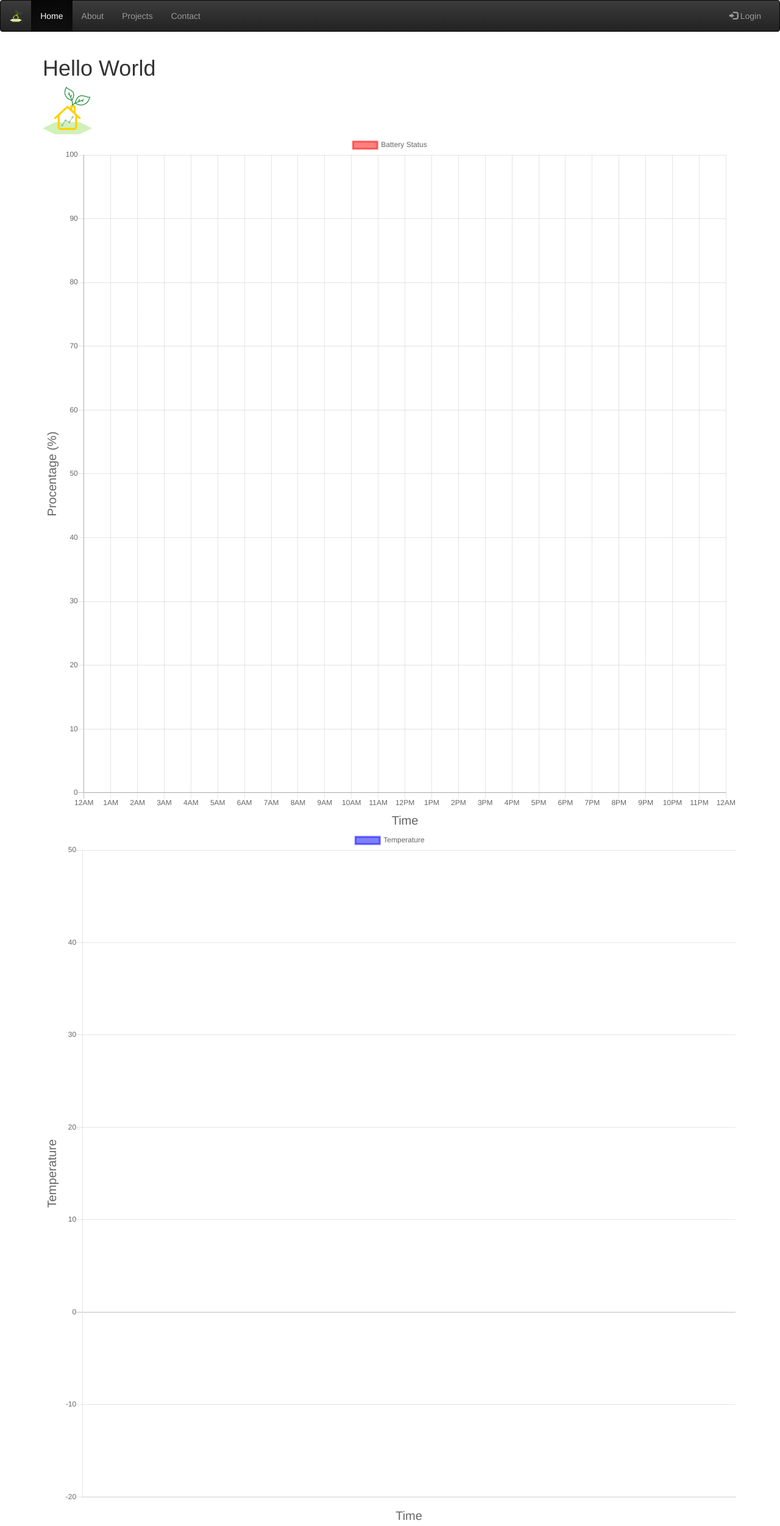
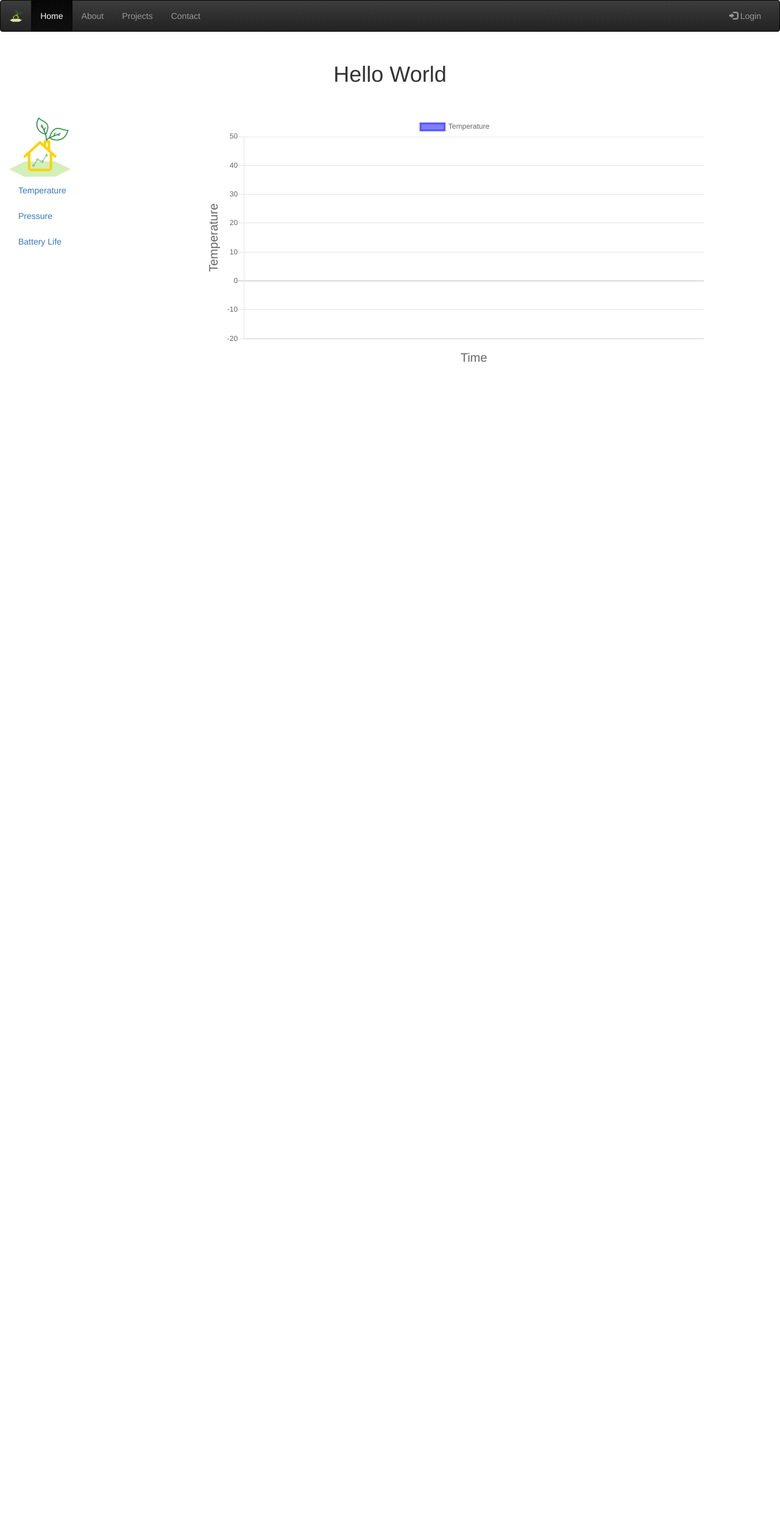
Before and after one commit to 15aber/IOTT-mini-project, a Django app: page / in a window 1280 px wide. Shown: the whole page at 61% size. After the commit the page ends 594 px from the top, so only its background shows below. Run offline with Django 3.2, Linux system fonts and the light colour scheme; data that the repository does not hold is empty; some libraries are stand-ins or nearby versions.

Commit message:
pretty stuff

```diff
--- a/djangoproject/urls.py
+++ b/djangoproject/urls.py
@@ -5,7 +5,7 @@ from django.contrib import admin
 admin.autodiscover()
 
 import mdata.views
-from mdata.views import HomeView, ChartData, handle_particle_hook, API
+from mdata.views import HomeView, ChartData, handle_particle_hook, API, TempView, BatteryView, PresView, ContactView, AboutView
 
 # To add a new path, first import the app:
 # import blog
@@ -19,7 +19,12 @@ urlpatterns = [
     #path("", hello.views.handle_particle_hook, name="index"),
     #path("db/", mdata.views.db, name="db"),
     path("admin/", admin.site.urls),
-    path("", HomeView.as_view(), name = "home"),
+    path("", TempView.as_view(), name = "home"),
+    path("charts/temp/", TempView.as_view()),
+    path("charts/battery/", BatteryView.as_view()),
+    path("charts/pres/", PresView.as_view()),
+    path("contact/", ContactView.as_view()),
+    path("about/", AboutView.as_view()),
     path('api/', API.as_view()),
     path('api/chart/data/', ChartData.as_view()),
     path('api/webhook/', mdata.views.handle_particle_hook, name='handle_particle_hook')
--- a/mdata/templates/mdata/base.html
+++ b/mdata/templates/mdata/base.html
@@ -7,10 +7,63 @@
     <meta http-equiv="X-UA-Compatible" content="IE=edge">
     <meta name="viewport" content="width=device-width, initial-scale=1">
 
-    <title>Django + Charts.js</title>
+    <title>IoTT Miniproject</title>
 
     {% include 'mdata/base/css.html' %}
     {% include 'mdata/base/bootstrap_defaults.html' %}
+
+    <style>
+        body{
+            background: -webkit-linear-gradient(left);
+        }
+        .contact-form{
+            background: #fff;
+            margin-top: 10%;
+            margin-bottom: 5%;
+            width: 70%;
+        }
+        .contact-form .form-control{
+            border-radius:1rem;
+        }
+        .contact-image{
+            text-align: center;
+        }
+        .contact-image img{
+            width: 100px;
+            margin-top: -3%;
+        }
+        .contact-form form{
+            padding: 14%;
+        }
+        .contact-form form .row{
+            margin-bottom: -7%;
+        }
+        .contact-form h3{
+            margin-bottom: 8%;
+            margin-top: -10%;
+            text-align: center;
+            color: #0062cc;
+        }
+        .contact-form .btnContact {
+            width: 50%;
+            border: none;
+            border-radius: 1rem;
+            padding: 1.5%;
+            background: #dc3545;
+            font-weight: 600;
+            color: #fff;
+            cursor: pointer;
+        }
+        .btnContactSubmit
+        {
+            width: 50%;
+            border-radius: 1rem;
+            padding: 1.5%;
+            color: #fff;
+            border: none;
+            cursor: pointer;
+        }
+        </style>
   </head>
   <body>
       <nav class="navbar navbar-inverse">
@@ -29,20 +82,28 @@
             </div>
             <div class="collapse navbar-collapse" id="myNavbar">
               <ul class="nav navbar-nav">
-                <li class="active"><a href="#">Home</a></li>
-                <li><a href="#">About</a></li>
+                <li class="active"><a href="/">Home</a></li>
+                <li><a href="/about/">About</a></li>
                 <li><a href="#">Projects</a></li>
-                <li><a href="#">Contact</a></li>
+                <li><a href="/contact/">Contact</a></li>
               </ul>
               <ul class="nav navbar-nav navbar-right">
-                <li><a href="#"><span class="glyphicon glyphicon-log-in"></span> Login</a></li>
+                <li><a href="admin/"><span class="glyphicon glyphicon-log-in"></span> Login</a></li>
               </ul>
             </div>
           </div>
         </nav>
-    <div class='container'>
-    {% block content %}
-    {% endblock content %}
+        <div>
+          <div >
+              {% block title %}
+              {% endblock title %}
+          </div>
+        </div>
+
+        {% block basecontent %}
+        {% endblock basecontent %}
+
+
     </div>
     {% include 'mdata/base/js.html' %}
     <script>
--- a/mdata/templates/mdata/charts.html
+++ b/mdata/templates/mdata/charts.html
@@ -1,129 +1,30 @@
 {% extends 'mdata/base.html' %}
 
-<script>
-{% block jquery %}
-var endpoint = '/api/chart/data/'
-var defaultData = []
-var labels = []
-$.ajax({
-    method: "GET",
-    url: endpoint,
-    success: function(data){
-        labels = data.time
-        defaultData = data.battery
-        var ctx = document.getElementById("batteryChart").getContext('2d');
-        var myChart = new Chart(ctx, {
-            type: 'line',
-            data: {
-                labels: labels,
-                datasets: [{
-                    fill: false,
-                    label: 'Battery Status',
-                    lineTension: 0,
-                    borderColor: "rgba(255,0,0,0.5)",
-                    backgroundColor: "rgba(255,0,0,0.5)",
-                    data: defaultData,
-                }]
-            },
-            options: {
-                scales: {
-                    yAxes: [{
-                        scaleLabel: {
-                            display: true,
-                            labelString: 'Procentage (%)',
-                            fontSize: 20,
-                            fontColor: '#666'
-                        },
-                        ticks: {
-                            min: 0,
-                            max: 100
-                        }
-                    }],
-                    xAxes: [{
-                        type: 'time',
-                        distribution: 'linear',
-                        scaleLabel: {
-                            display: true,
-                            labelString: 'Time',
-                            fontSize: 20,
-                            fontColor: '#666'
-                        },
-                    }]
-
-                }
-            }
-
-        })
-        console.log(data.default)
-        labels = data.time
-        defaultData = data.temp
-        var ctx = document.getElementById("tempChart").getContext('2d');
-        var myChart = new Chart(ctx, {
-            type: 'line',
-            data: {
-                labels: labels,
-                datasets: [{
-                    fill: false,
-                    label: 'Temperature',
-                    lineTension: 0,
-                    borderColor: "rgba(0,0,255,0.5)",
-                    backgroundColor: "rgba(0,0,255,0.5)",
-                    data: defaultData,
-                }]
-            },
-            options: {
-                scales: {
-                    yAxes: [{
-                        scaleLabel: {
-                            display: true,
-                            labelString: 'Temperature',
-                            fontSize: 20,
-                            fontColor: '#666'
-                        },
-                        ticks: {
-                            min: -20,
-                            max: 50
-                        }
-                    }],
-                    xAxes: [{
-                        scaleLabel: {
-                            display: true,
-                            labelString: 'Time',
-                            fontSize: 20,
-                            fontColor: '#666'
-                        },
-                    }]
-
-                }
-            }
-
-        })
-
-
-    },
-    error: function(error_data){
-        console.log("error")
-        console.log(error_data)
-    }
-})
+{% block title %}
+<h1 class="text-center" style="margin:50px;">Hello World</h1>
+{% endblock title %}
 
 
 
-{% endblock %}
-</script>
+{% block basecontent %}
 
-{% block content %}
+<div class='container-fluid'>
+        <div class="row justify-content-left">
+            <div class="col-lg-2 col-md-3">
+                {% load static %}
+                <img src="{% static '/mdata/images/LogoMakr_2bQPHU.png' %}" alt="My image" height="100">
+                <ul class="nav nav-pills nav-stacked" id="mainNav">
+                    <li><a href="/charts/temp/">Temperature</a></li>
+                    <li><a href="/charts/pres/">Pressure</a></li>
+                    <li><a href="/charts/battery">Battery Life</a></li>
+                </ul>
+            </div>
+            <div class="col-lg-1 col-md-1"></div>
+            <div class="col-lg-8 col-md-7">
+                {% block content %}
+                {% endblock content %}
+            </div>
+            <div class="col-lg-1 col-md-1"></div>
+        </div>
 
-<div class='row'>
-    <div class='col-sm-12'>
-        <h1>Hello World</h1>
-        {% load static %}
-        <img src="{% static '/mdata/images/LogoMakr_2bQPHU.png' %}" alt="My image" height="80">
-        <canvas id="batteryChart" width="200" height="200"></canvas>
-
-        <canvas id="tempChart" width="200" height="200"></canvas>
-
-    </div>
-</div>
-
-{% endblock content %}
+{% endblock basecontent %}
--- /dev/null
+++ b/mdata/templates/mdata/temp.html
@@ -0,0 +1,79 @@
+{% extends 'mdata/charts.html' %}
+
+<script>
+{% block jquery %}
+var endpoint = '/api/chart/data/'
+var defaultData = []
+var labels = []
+$.ajax({
+    method: "GET",
+    url: endpoint,
+    success: function(data){
+        labels = data.time
+        defaultData = data.temp
+        var ctx = document.getElementById("tempChart").getContext('2d');
+        ctx.canvas.width = 300;
+        ctx.canvas.height = 150;
+        var myChart = new Chart(ctx, {
+            type: 'line',
+            data: {
+                labels: labels,
+                datasets: [{
+                    fill: false,
+                    label: 'Temperature',
+                    lineTension: 0,
+                    borderColor: "rgba(0,0,255,0.5)",
+                    backgroundColor: "rgba(0,0,255,0.5)",
+                    data: defaultData,
+                }]
+            },
+            options: {
+                scales: {
+                    yAxes: [{
+                        scaleLabel: {
+                            display: true,
+                            labelString: 'Temperature',
+                            fontSize: 20,
+                            fontColor: '#666'
+                        },
+                        ticks: {
+                            min: -20,
+                            max: 50
+                        }
+                    }],
+                    xAxes: [{
+                        scaleLabel: {
+                            display: true,
+                            labelString: 'Time',
+                            fontSize: 20,
+                            fontColor: '#666'
+                        },
+                    }]
+
+                }
+            }
+
+        })
+
+
+    },
+    error: function(error_data){
+        console.log("error")
+        console.log(error_data)
+    }
+})
+
+
+
+{% endblock %}
+</script>
+
+{% block content %}
+
+    <div id="wrapper" style="position: relative; height:50vh">
+
+        <canvas id="tempChart" width="200" height="200"></canvas>
+
+    </div>
+
+{% endblock content %}
--- a/mdata/views.py
+++ b/mdata/views.py
@@ -17,6 +17,28 @@ from .serializers import API_dataSerializer
 class HomeView(View):
     def get(self, request, *args, **kwargs):
         return render(request, 'mdata/charts.html', {})
+
+
+class TempView(View):
+    def get(self, request, *args, **kwargs):
+        return render(request, 'mdata/temp.html', {})
+
+class BatteryView(View):
+    def get(self, request, *args, **kwargs):
+        return render(request, 'mdata/battery.html', {})
+
+class PresView(View):
+    def get(self, request, *args, **kwargs):
+        return render(request, 'mdata/pres.html', {})
+
+class ContactView(View):
+    def get(self, request, *args, **kwargs):
+        return render(request, 'mdata/contact.html', {})
+
+class AboutView(View):
+    def get(self, request, *args, **kwargs):
+        return render(request, 'mdata/about.html', {})
+
 
 # Create your views here.
 def index(request):
@@ -51,15 +73,18 @@ class ChartData(APIView):
             battery = []
             temp = []
             time = []
+            pres = []
             for i in Mdata.objects.all():
                 battery.append(i.battery)
                 temp.append(i.temp)
                 time.append(i.published_at)
+                pres.append(i.pressure)
 
             data = {
                 "time": time,
                 "battery": battery,
-                "temp": temp
+                "temp": temp,
+                "pres": pres
             }
             return Response(data)
 
```
Also changed, not shown: mdata/templates/mdata/about.html (added, +12 -0 lines), mdata/templates/mdata/battery.html (added, +80 -0 lines), mdata/templates/mdata/contact.html (added, +33 -0 lines), mdata/templates/mdata/pres.html (added, +79 -0 lines).
